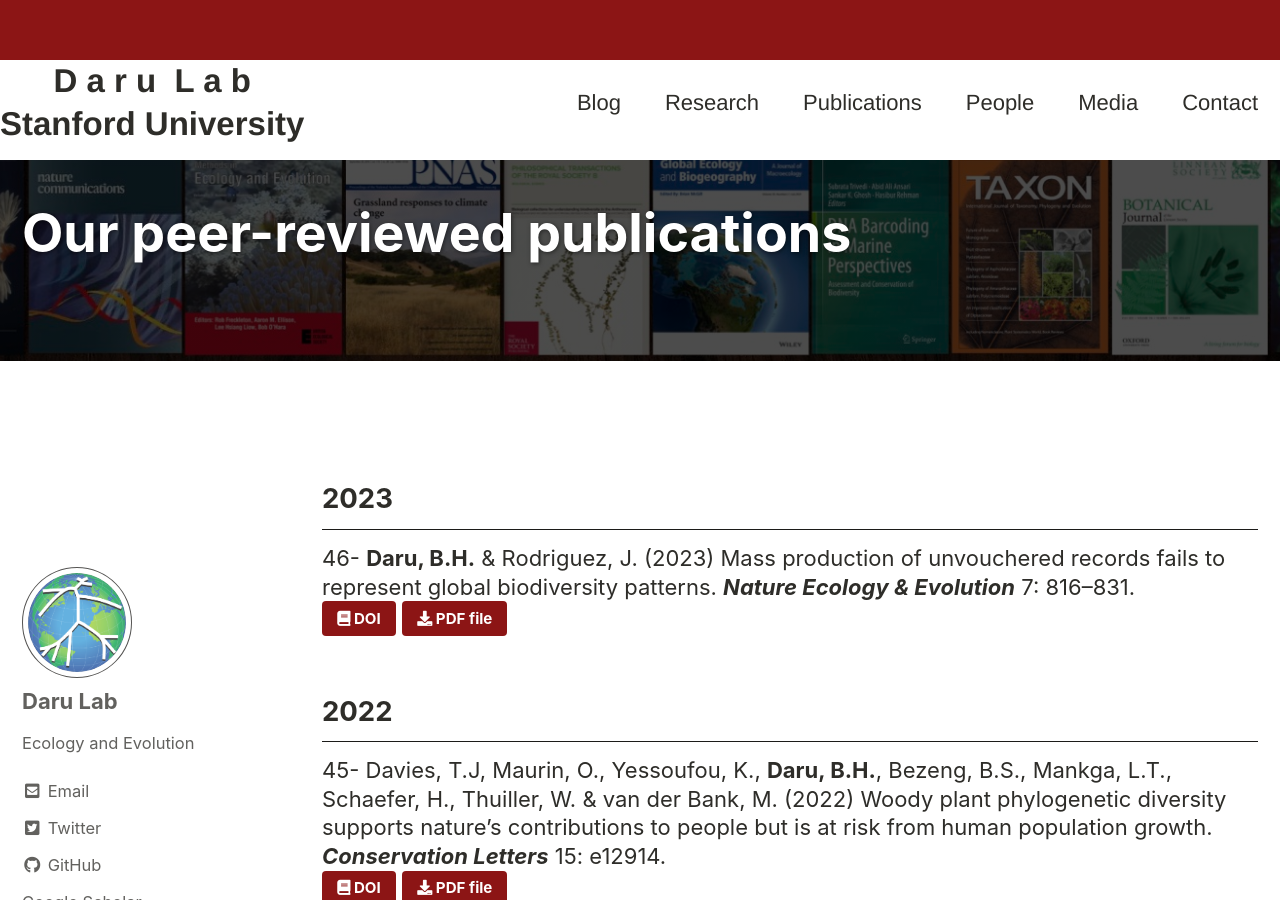
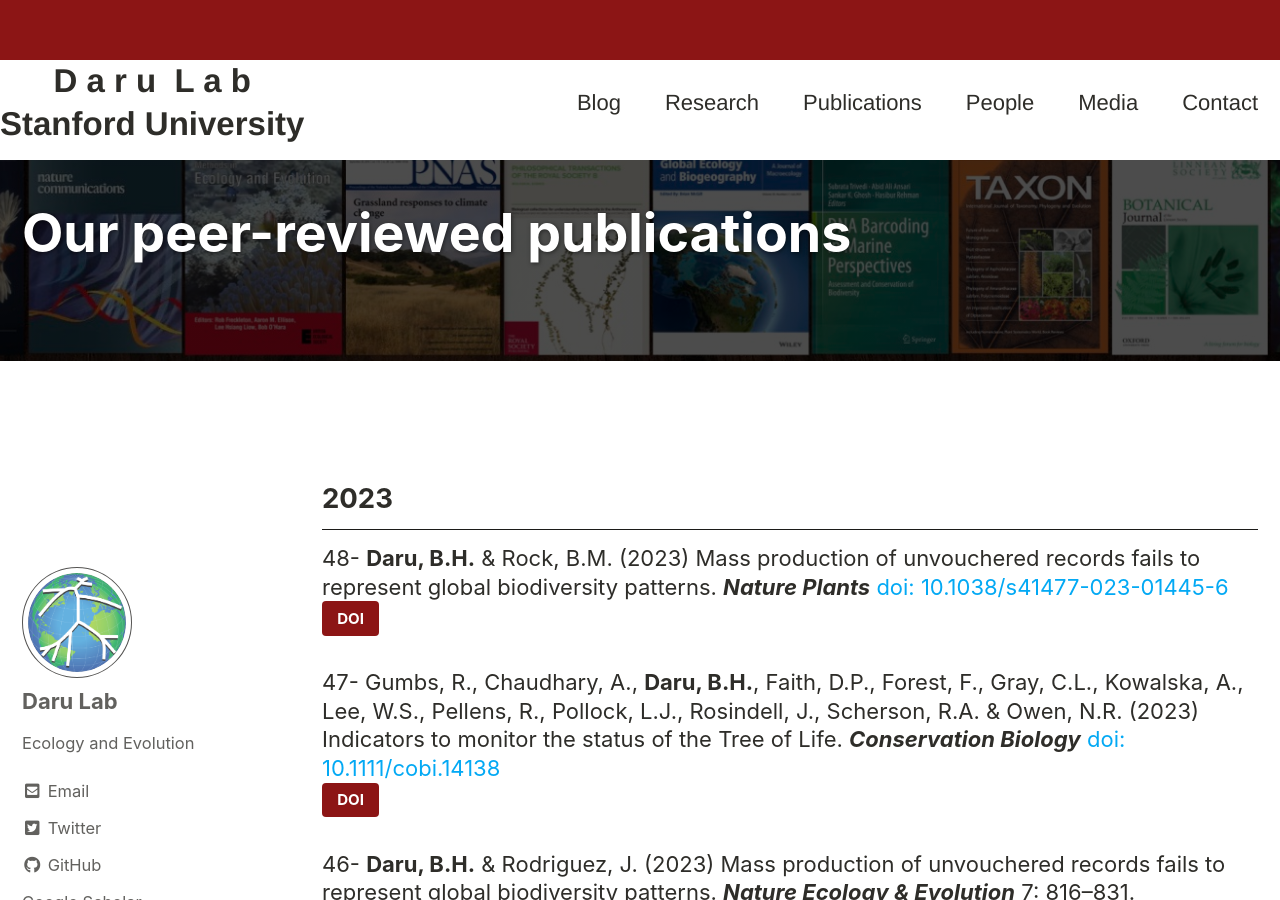
Before and after one commit to darunabas/darulab.github.io, a Jekyll site: the page built from _pages/publications.md, in a window 1280 px wide and 900 px high. Built offline with Jekyll 4.4.1, drawn with Linux system fonts in a browser that asks for light colours; cached includes are drawn as plain includes.

Commit message:
updated pubs

```diff
--- a/_pages/publications.md
+++ b/_pages/publications.md
@@ -16,7 +16,11 @@
 ---
 ## 2023
 
-46- **Daru, B.H.** & Rodriguez, J. (2023) Mass production of unvouchered records fails to represent global biodiversity patterns. **_Nature Ecology & Evolution_** 7: 816–831.<br>
+48- **Daru, B.H.** & Rock, B.M. (2023) Mass production of unvouchered records fails to represent global biodiversity patterns. **_Nature Plants_** [doi: 10.1038/s41477-023-01445-6](https://doi.org/10.1038/s41477-023-01445-6){:target="_blank"} <br> [DOI](https://doi.org/10.1038/s41477-023-01445-6){: .btn .btn--small .btn--success style="background-color:#8C1515; color:#ffffff"}{:target="_blank"}
+
+  47- Gumbs, R., Chaudhary, A., **Daru, B.H.**, Faith, D.P., Forest, F., Gray, C.L., Kowalska, A., Lee, W.S., Pellens, R., Pollock, L.J., Rosindell, J., Scherson, R.A. & Owen, N.R. (2023)  Indicators to monitor the status of the Tree of Life. **_Conservation Biology_** [doi: 10.1111/cobi.14138](https://doi.org/10.1111/cobi.14138){:target="_blank"} <br> [DOI](https://doi.org/10.1111/cobi.14138){: .btn .btn--small .btn--success style="background-color:#8C1515; color:#ffffff"}{:target="_blank"}
+
+  46- **Daru, B.H.** & Rodriguez, J. (2023) Mass production of unvouchered records fails to represent global biodiversity patterns. **_Nature Ecology & Evolution_** 7: 816–831.<br>
   [<i class="fa fa-book" aria-hidden="true"></i> DOI](https://doi.org/10.1038/s41559-023-02047-3){: .btn .btn--small .btn--success style="background-color:#8C1515; color:#ffffff"}{:target="_blank"}
   [<i class="fa fa-download" aria-hidden="true"></i> PDF file]({{ site.baseurl}}/docs/46_Daru_Rodriguez_2023_NatEcolEvol.pdf){: .btn .btn--small .btn--primary style="background-color:#8C1515; color:#ffffff"}{:target="_blank"}
 
```
